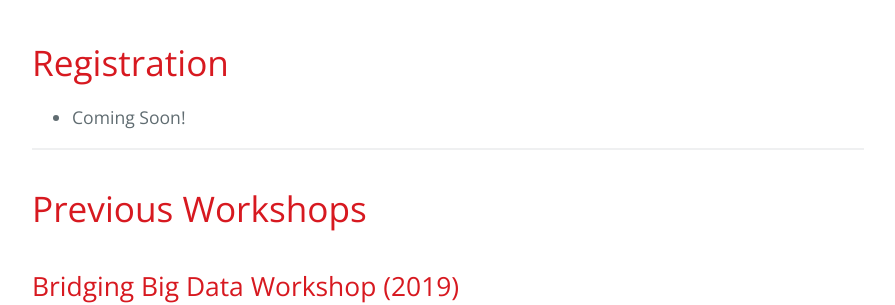
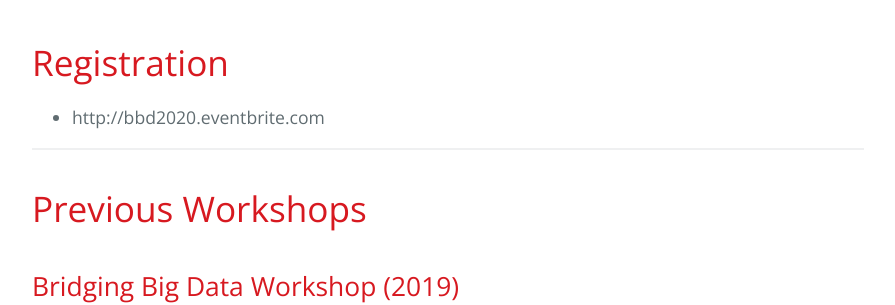
Before and after one commit to BridgingBigData/BridgingBigData.github.io, a Jekyll site: the page built from pages/bbd2020.md, in a window 1280 px wide and 900 px high, scrolled down 2302 px. Shown: the part 155-460 px from the top of the window, without its empty margins (192-1087 px from the left). Built offline with Jekyll 4.4.1, drawn with Linux system fonts in a browser that asks for light colours.

Commit message:
Update bbd2020.md

```diff
--- a/pages/bbd2020.md
+++ b/pages/bbd2020.md
@@ -41,7 +41,7 @@ Professional Development Units/Continuing Education Credits will be provided to
 - Professional Development Units/Continuing Education Credits will be provided to workshop attendees.
 
 # Registration
-- Coming Soon!
+- http://bbd2020.eventbrite.com
 
 ---
 
@@ -49,7 +49,6 @@ Professional Development Units/Continuing Education Credits will be provided to
 
 ## Bridging Big Data Workshop (2019)
 [Workshop held at the Nebraska Innovation Campus, Lincoln, September 16th 2019](https://bridgingbigdata.github.io/pages/bbd2019agenda.html)
-
 
 ## Bridging Big Data Workshop (2017)
 
@@ -59,7 +58,6 @@ Professional Development Units/Continuing Education Credits will be provided to
 
 * [Workshop held at the Scott Conference center, November 2016](https://bridgingbigdata.github.io/pages/bbd2016.html)
 
-
 ## Bridge-ing Big Data Workshop (2015)
 
 * [Workshop held at the Century Link Conference center, October 2015](http://engineering.unl.edu/bridging-big-data-workshop/)
```
